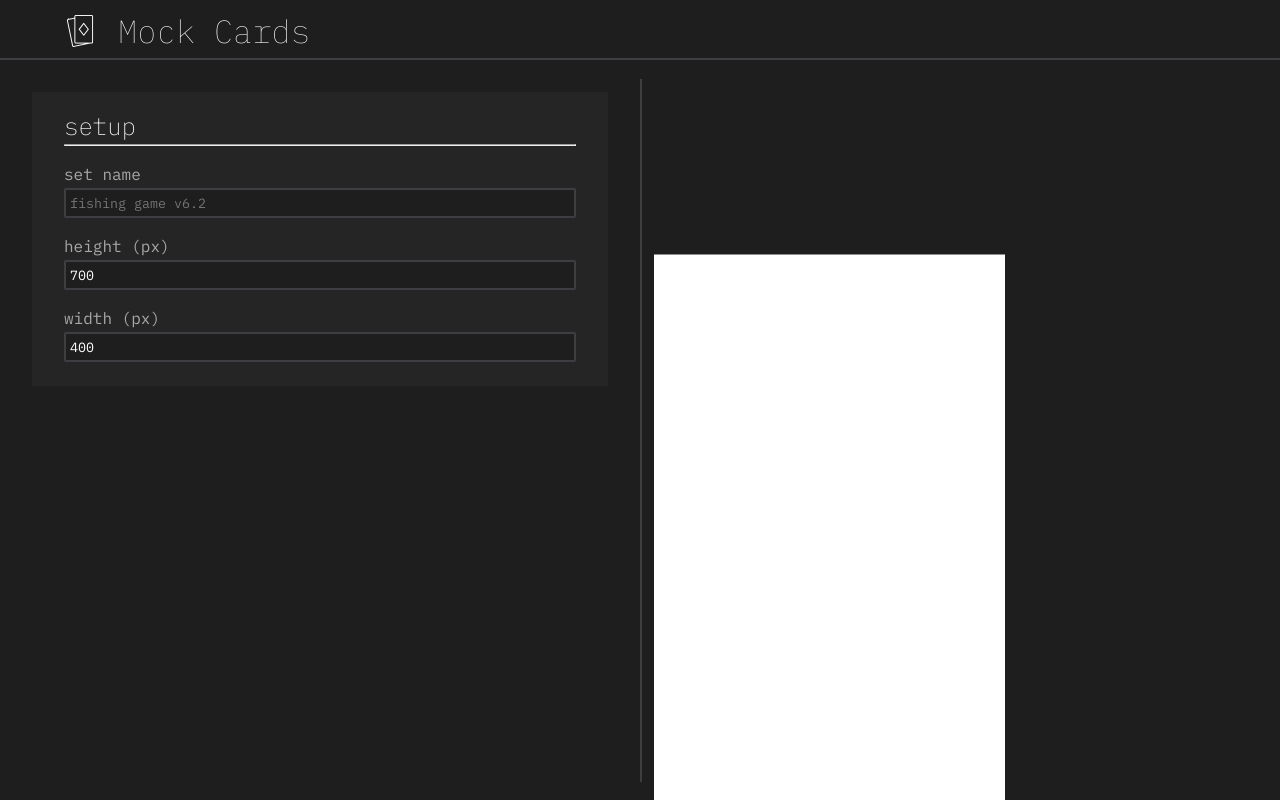
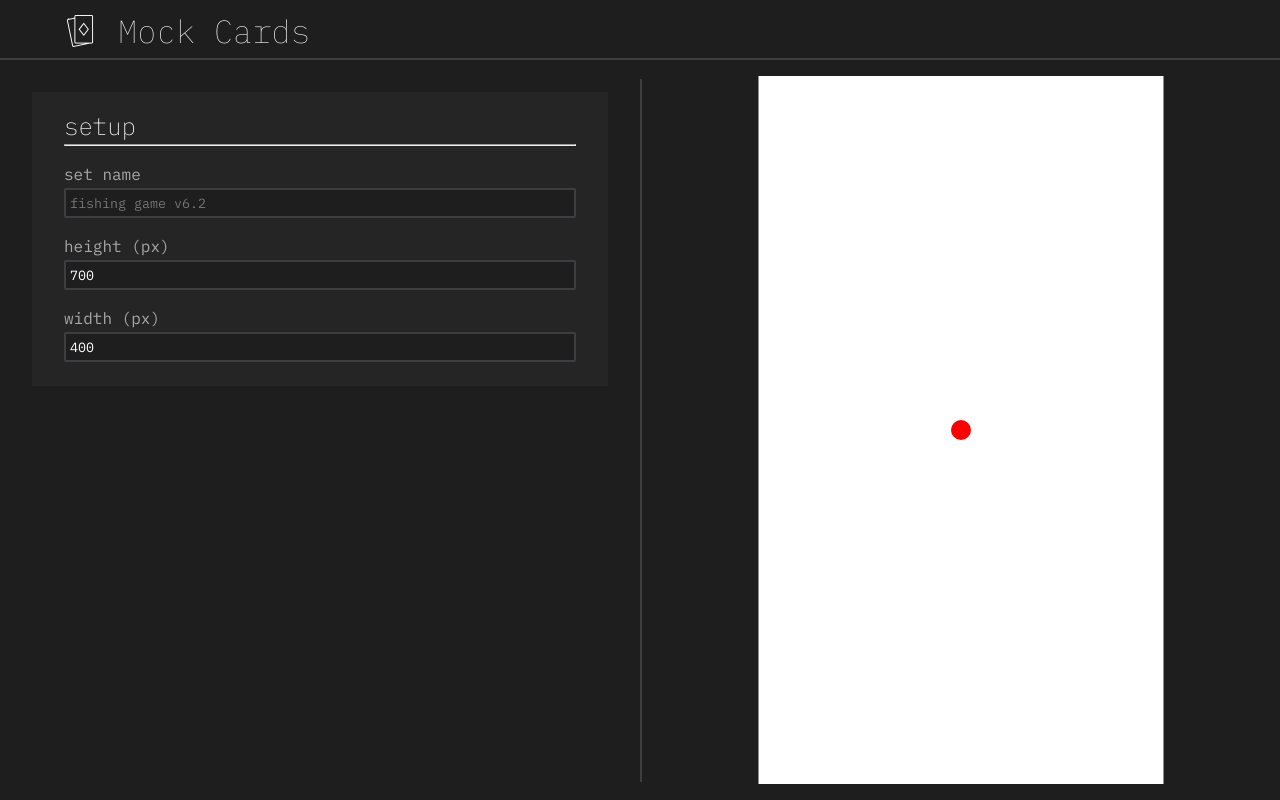
Before and after one commit to jubbers/card-mocks, a React (Vite) app: page / in a window 1280 px wide. Built offline with nearby package versions, Linux system fonts and the light colour scheme.

Commit message:
fix: Cleaned up bugs in canvas drawing + card scaling calculations

```diff
--- a/src/App.tsx
+++ b/src/App.tsx
@@ -34,13 +34,12 @@ export default () => {
     <Header />
     <Body>
       <ControlPanel controls={[
-        <Setup form={form} setForm={setForm} key='setup'/>
+        <Setup cardForm={form} setForm={setForm} key='setup'/>
         ]} />
       <Divider />
       <Canvas
-        form={form}
-        draw={draw}
-        padding={24} />
+        cardForm={form}
+        draw={draw} />
     </Body>
   </Root>
 )};
--- a/src/CardForms.tsx
+++ b/src/CardForms.tsx
@@ -4,7 +4,7 @@ const form: CardForm = {
   height: 700,
   width: 400,
   backgroundColor: '#FFFFFF',
-  padding: 12,
+  padding: 16,
   setName: '',
 
   components: [],
--- a/src/components/Canvas/Canvas.tsx
+++ b/src/components/Canvas/Canvas.tsx
@@ -4,9 +4,8 @@ import styled from 'styled-components';
 import { CardForm } from '~types';
 
 interface CanvasProps {
-  form: CardForm;
+  cardForm: CardForm;
   draw: (form: CardForm, context: CanvasRenderingContext2D) => void;
-  padding: number;
 }
 
 const CanvasContainer = styled.div`
@@ -18,7 +17,7 @@ const CanvasContainer = styled.div`
   align-items: center;
 `
 
-const Canvas = ({form, draw, padding}: CanvasProps): JSX.Element => {
+const Canvas = ({cardForm: form, draw}: CanvasProps): JSX.Element => {
   const canvas = useRef<HTMLCanvasElement>(null);
 
   const render = () => {
--- a/src/components/Controls/Setup.tsx
+++ b/src/components/Controls/Setup.tsx
@@ -10,7 +10,7 @@ import {
 
 interface SetupProps extends FormProps {};
 
-const Setup = ({form, setForm}: SetupProps) => {
+const Setup = ({cardForm: form, setForm}: SetupProps) => {
   const updateSetName = (setName: string) => {
     setForm({ ...form, setName });
   }
--- a/src/draw/Draw.ts
+++ b/src/draw/Draw.ts
@@ -24,10 +24,13 @@ const draw = (form: CardForm, ctx: CanvasRenderingContext2D) => {
   }
 
   // if x clipping exists, try for X
-  if (scaledCardDimensions.x < maxCardDimensions.x) {
+  if (scaledCardDimensions.x > maxCardDimensions.x) {
+    console.log(`Scaled dimensions: ${scaledCardDimensions.x}x${scaledCardDimensions.y}`);
+    console.log(`Max dimensions:    ${maxCardDimensions.x}x${maxCardDimensions.y}`)
+    console.log('Need to swap to x-clipping');
     scaledCardDimensions = {
       x: maxCardDimensions.x,
-      y: Math.round(maxCardDimensions.x * cardAspectRatio),
+      y: Math.round(maxCardDimensions.x / cardAspectRatio),
     }
   }
 
--- a/src/draw/Helpers.ts
+++ b/src/draw/Helpers.ts
@@ -1,12 +1,9 @@
 import { Rect, Vector2D } from "~types";
 
 const CenterAbout = (dimensions: Vector2D, center: Vector2D): Rect => {
-  const right = center.x - (dimensions.x / 2);
-  const top = center.y - (dimensions.y / 2);
-
   return {
-    x: right,
-    y: top,
+    left: center.x - (dimensions.x / 2),
+    top: center.y - (dimensions.y / 2),
     width: dimensions.x,
     height: dimensions.y,
   }
--- a/src/draw/Subfunctions.ts
+++ b/src/draw/Subfunctions.ts
@@ -1,25 +1,28 @@
 import { CardForm, Rect, Vector2D } from "~types";
 import { CenterAbout } from "./Helpers";
 
-const DrawBaseCard = (form: CardForm, ctx: CanvasRenderingContext2D, scaledCard: Vector2D) => {
+const DrawBaseCard = (form: CardForm, ctx: CanvasRenderingContext2D, scaledCardDimensions: Vector2D) => {
   ctx.save();
 
   const {clientWidth, clientHeight} = ctx.canvas;
   const center: Vector2D = { x: clientWidth/2, y: clientHeight/2 };
   console.log(`Center: (${center.x}, ${center.y})`)
 
-  const cardRect: Rect = CenterAbout(scaledCard, center);
+  const cardRect: Rect = CenterAbout(scaledCardDimensions, center);
   console.log(cardRect);
 
-  ctx.moveTo(cardRect.x, cardRect.y);
   ctx.fillStyle = `#ffffff`;
+  ctx.moveTo(cardRect.left, cardRect.top);
   ctx.fillRect(
-    cardRect.x,
-    cardRect.y,
+    cardRect.left,
+    cardRect.top,
+    cardRect.width,
     cardRect.height,
-    cardRect.width,
-    // 10, // temporary floating number for
-  )
+  );
+
+  ctx.fillStyle = `#ff0000`;
+  ctx.arc(center.x, center.y, 10, 0, 2*Math.PI);
+  ctx.fill();
 
   ctx.restore();
 }
```
Also changed, not shown: src/types.d.ts (+6 -4 lines).
